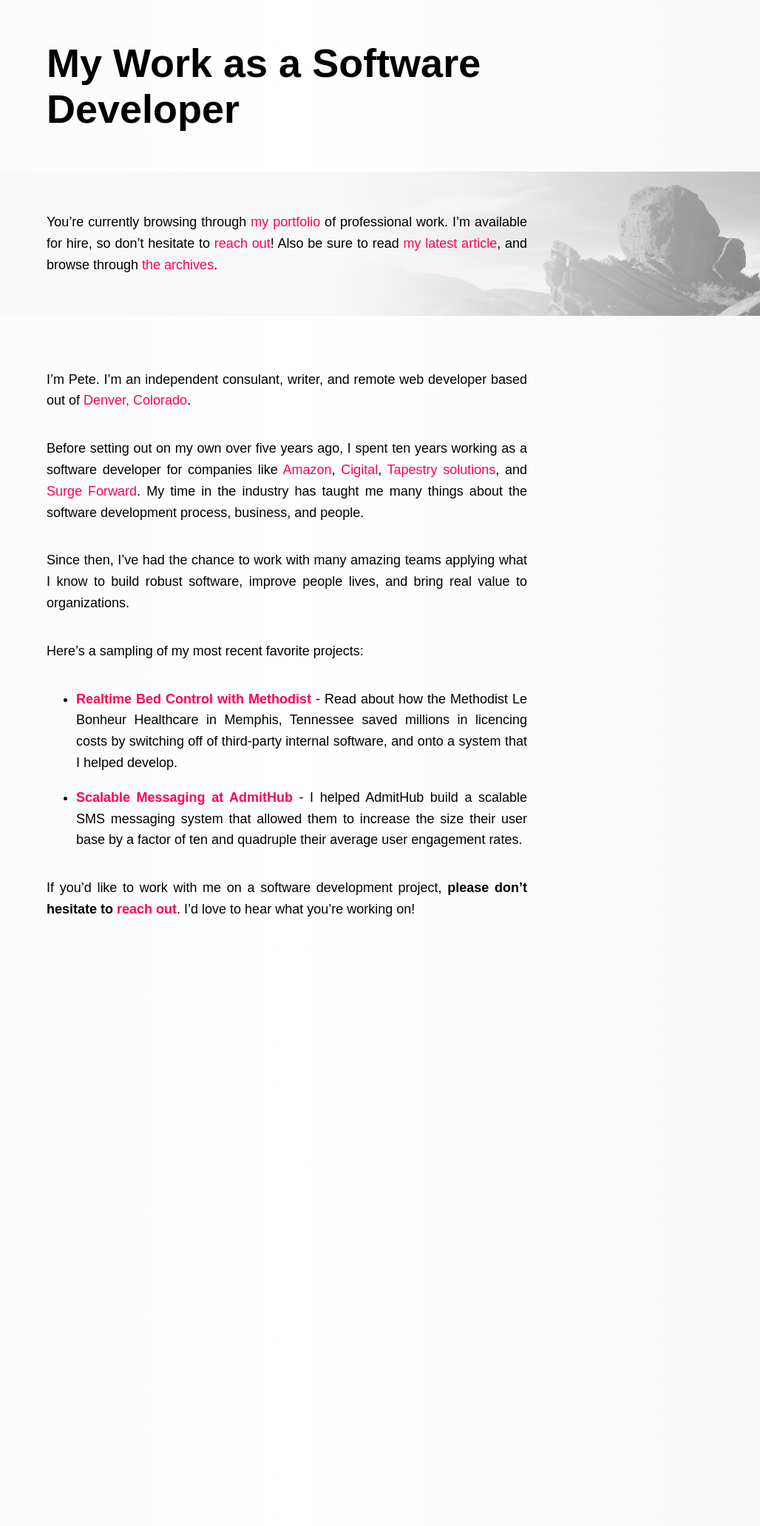
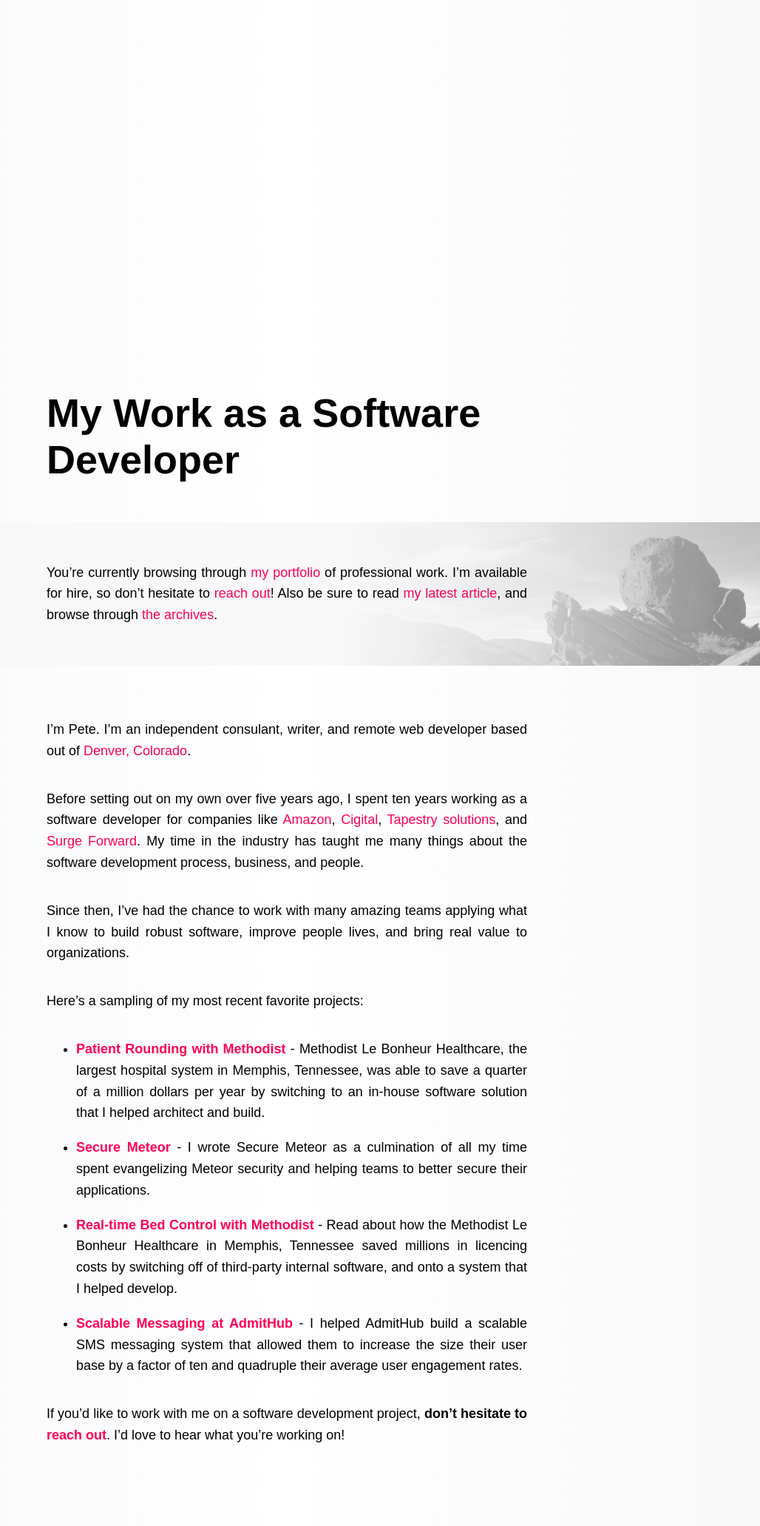
Before and after one commit to pcorey/pcorey.github.io, a Jekyll site: the page built from work/index.md, in a window 1280 px wide. Shown: the whole page at 74% size, without its empty margins (252-1280 px from the left). Built offline with Jekyll 4.4.1, drawn with Linux system fonts in a browser that asks for light colours; nearby versions of some CDN libraries; some web fonts are replaced; comment, search, counter and statistics services are not loaded; before the commit the page ends 1352 px from its top, so only the background shows below that.

Commit message:
Work updates

```diff
--- a/_layouts/work.html
+++ b/_layouts/work.html
@@ -3,18 +3,20 @@ layout: default
 ---
 <div class="post content">
 
-  <div class="margin">
+  <div class="hero" >
+    <div class="margin">
 
-    <h1>
-      {{page.title}}
-    </h1>
+      <h1>
+        {{page.title}}
+      </h1>
 
-  </div>
+    </div>
 
   <div class="nav-block" >
       <div class="margin" >
           <p>You’re currently browsing through <a href="/work" >my portfolio</a> of professional work. I’m available for hire, so don’t hesitate to <a href="mailto:hello@petecorey.com" >reach out</a>! Also be sure to read <a href="/">my latest article</a>, and browse through <a href="/blog/all" >the archives</a>.</p>
       </div>
+  </div>
   </div>
 
   <div class="margin" >
--- a/css/main.css
+++ b/css/main.css
@@ -44,7 +44,7 @@ blockquote {
 }
 
 blockquote p {
-    text-align: left;
+    text-align: justify;
 }
 
 h1 {
--- a/work/index.md
+++ b/work/index.md
@@ -14,8 +14,10 @@ Since then, I’ve had the chance to work with many amazing teams applying what
 Here’s a sampling of my most recent favorite projects:
 
 <ul>
-<li style="margin-bottom: 1em;"><a href="/work/methodist"><strong>Realtime Bed Control with Methodist</strong></a> - Read about how the Methodist Le Bonheur Healthcare in Memphis, Tennessee saved millions in licencing costs by switching off of third-party internal software, and onto a system that I helped develop.</li>
-<li><a href="/work/admithub"><strong>Scalable Messaging at AdmitHub</strong></a> - I helped AdmitHub build a scalable SMS messaging system that allowed them to increase the size their user base by a factor of ten and quadruple their average user engagement rates.</li>
+<li style="margin-bottom: 1em;"><a href="/work/patient-rounding-with-methodist"><strong>Patient Rounding with Methodist</strong></a> - Methodist Le Bonheur Healthcare, the largest hospital system in Memphis, Tennessee, was able to save a quarter of a million dollars per year by switching to an in-house software solution that I helped architect and build.</li>
+<li style="margin-bottom: 1em;"><a href="/work/secure-meteor"><strong>Secure Meteor</strong></a> - I wrote Secure Meteor as a culmination of all my time spent evangelizing Meteor security and helping teams to better secure their applications.</li>
+<li style="margin-bottom: 1em;"><a href="/work/real-time-bed-control-with-methodist"><strong>Real-time Bed Control with Methodist</strong></a> - Read about how the Methodist Le Bonheur Healthcare in Memphis, Tennessee saved millions in licencing costs by switching off of third-party internal software, and onto a system that I helped develop.</li>
+<li><a href="/work/scalable-messaging-at-admithub"><strong>Scalable Messaging at AdmitHub</strong></a> - I helped AdmitHub build a scalable SMS messaging system that allowed them to increase the size their user base by a factor of ten and quadruple their average user engagement rates.</li>
 </ul>
 
-If you’d like to work with me on a software development project, <strong>please don’t hesitate to <a href="mailto:hello@petecorey.com">reach out</a></strong>. I’d love to hear what you’re working on!
+If you’d like to work with me on a software development project, <strong>don’t hesitate to <a href="mailto:hello@petecorey.com">reach out</a></strong>. I’d love to hear what you’re working on!
```
Also changed, not shown: work/methodist.md (deleted, +0 -18 lines), work/patient-rounding-with-methodist.markdown (added, +30 -0 lines), work/real-time-bed-control-with-methodist.markdown (added, +42 -0 lines), work/scalable-messaging-at-admithub.markdown (renamed from work/admithub.md, +9 -3 lines), work/secure-meteor.markdown (added, +24 -0 lines), img/david.jpg (added), img/rounds1.png (added), img/rounds2.png (added), 2 other files.
